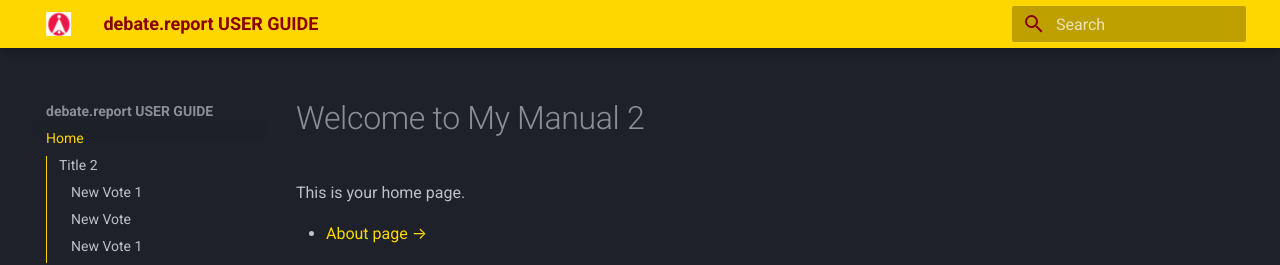
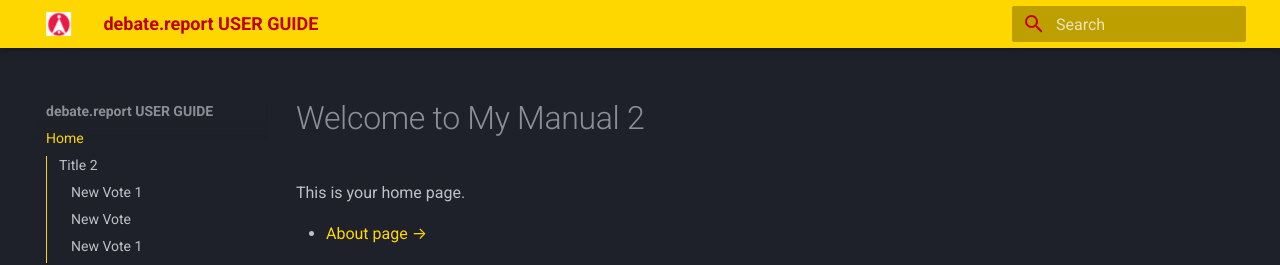
Before and after one commit to datweeds/debate, an MkDocs documentation site: the page built from docs/index.md, in a window 1280 px wide. Shown: the top 265 px of the page. Built offline with MkDocs 1.6.1 and Material for MkDocs 9.7.7, drawn with Linux system fonts in a browser that asks for light colours.

Commit message:
Update extra.css

```diff
--- a/docs/stylesheets/extra.css
+++ b/docs/stylesheets/extra.css
@@ -1,21 +1,6 @@
-/* Tab labels (text color) in dark mode */
-[data-md-color-scheme="slate"] .md-tabs__tab {
-  color: #fef08a !important;          /* bright yellow - Tailwind's yellow-300, good visibility */
-}
-
-/* Active/selected tab text - optional: make it a brighter/different yellow or white for contrast */
-[data-md-color-scheme="slate"] .md-tabs__tab--active {
-  color: #fde047 !important;          /* even brighter yellow - yellow-400 */
-  /* or white for maximum contrast: color: #ffffff !important; */
-}
-
-/* Optional: hover state for better interactivity */
-[data-md-color-scheme="slate"] .md-tabs__tab:hover {
-  color: #fef08a !important;
-}
 
 [data-md-color-primary="custom"] {
-  --md-primary-bg-color: #8B0000; /* Deep red */
+  --md-primary-bg-color: #C00000; /* Deep red */
   --md-primary-fg-color: #FFD700; /* Optional: contrasting text color */
   --md-primary-fg-color--light: #FFD700;
   --md-primary-fg-color--dark: #C00000;
```
